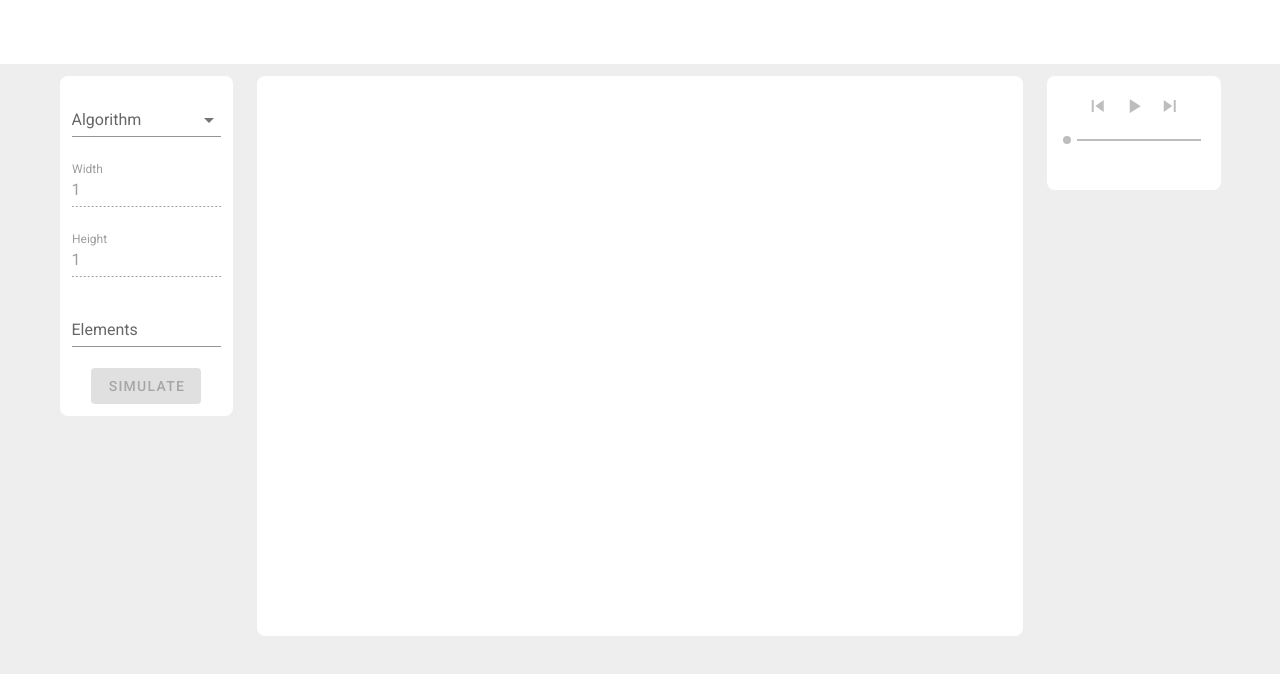
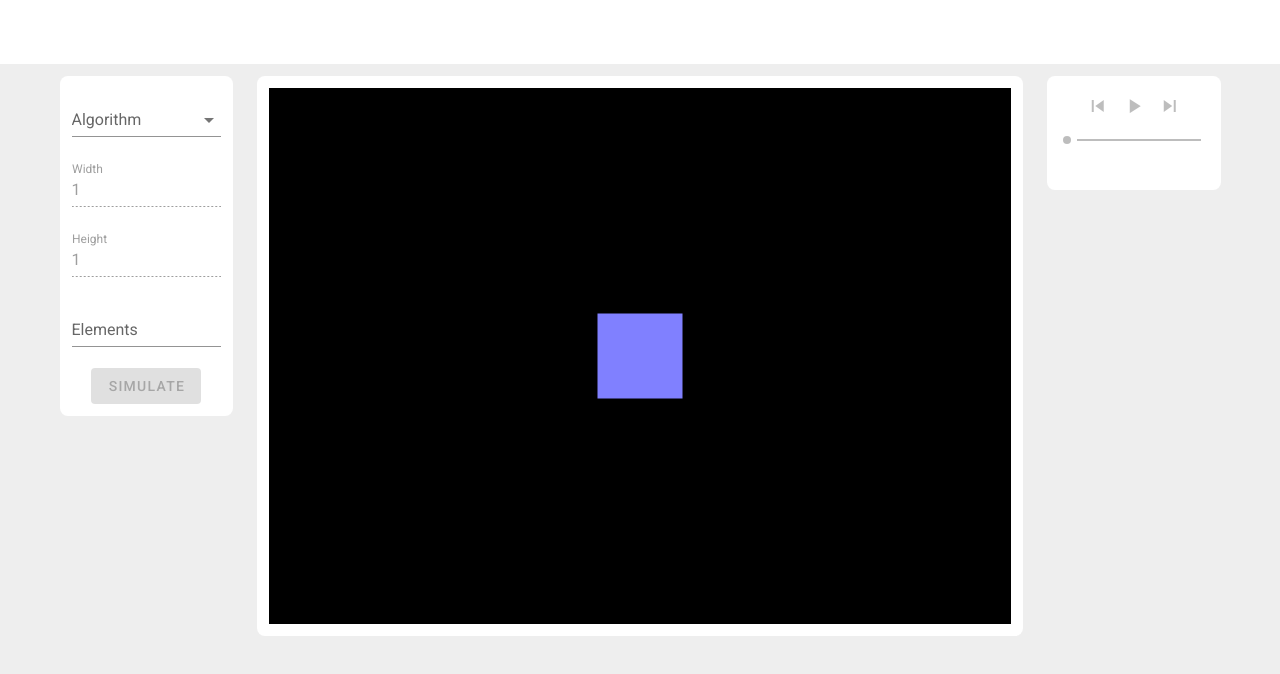
Before and after one commit to nhanilicious/thesis, a Vue app: page / in a window 1280 px wide. Shown: the top 674 px of the page. Built offline with nearby package versions, Linux system fonts and the light colour scheme.

Commit message:
reactive display

```diff
--- a/src/App.vue
+++ b/src/App.vue
@@ -16,8 +16,8 @@
           </v-col>
 
           <v-col cols="12" sm="8">
-            <v-sheet min-height="70vh" rounded="lg">
-              <Simulator/>
+            <v-sheet min-height="70vh" rounded="lg" class="d-flex">
+              <Simulator ref="simulator"/>
             </v-sheet>
           </v-col>
 
@@ -51,6 +51,7 @@ export default {
 
   methods: {
     loop: function () {
+      this.$refs.simulator.update();
       this.$refs.player.update();
       requestAnimationFrame(this.loop);
     }
--- a/src/components/Simulator.vue
+++ b/src/components/Simulator.vue
@@ -1,32 +1,43 @@
 <template>
-  <v-container>
-    <div v-if="currStep">
+  <v-container id="canvasContainer" class="d-flex" v-resize="resizeGraphics">
+    <!-- <div v-if="currStep">
       <div class="row" v-for="(dx, i) in currStep.grid.values" :key="i">
         <div class="cell" v-for="(val, j) in dx" :key="j">{{ val }}</div>
       </div>
-    </div>
+    </div> -->
   </v-container>
 </template>
 
 <script>
+import * as Three from 'three';
 import {mapActions, mapGetters, mapMutations, mapState} from "vuex";
 
 export default {
 
   name: "Simulator",
 
+  data() {
+    return {
+      camera: null,
+      scene: null,
+      renderer: null,
+      mesh: null
+    }
+  },
+
   computed: {
     ...mapState({
-      t: state => state.player.t
+      paused: state => state.player.paused,
+      delta: state => state.player.t % 2
     }),
     config() {
       return this['config/config']();
     },
-    prevStep() {
-      return this['memento/step']()(Math.floor(this.t) - 1);
-    },
     currStep() {
       return this['memento/step']()(Math.floor(this.t));
+    },
+    nextStep() {
+      return this['memento/step']()(Math.floor(this.t) + 1);
     },
     size() {
       return this['memento/size']();
@@ -39,6 +50,7 @@ export default {
         this['player/reset']();
         this['memento/init']();
         this['memento/calc']();
+        // init Mesh
         this['player/enable']();
       }
     },
@@ -61,7 +73,48 @@ export default {
       'memento/calc',
       'player/enable',
       'player/reset'
-    ])
+    ]),
+    resizeGraphics() {
+      if (this.camera && this.renderer) {
+        let container = document.getElementById('canvasContainer');
+        let [width, height] = [container.clientWidth - 24, container.clientHeight - 24];
+        this.camera.aspect = width / height;
+        this.camera.updateProjectionMatrix();
+        this.renderer.setSize(width, height);
+        this.renderer.render(this.scene, this.camera);
+      }
+    },
+    update() {
+      if (this.renderer && !this.paused) {
+        this.mesh.rotation.x = this.delta;
+        this.mesh.rotation.y = this.delta;
+        this.renderer.render(this.scene, this.camera);
+      }
+    }
+  },
+
+  mounted: function () {
+
+    let container = document.getElementById('canvasContainer');
+    let [width, height] = [container.clientWidth - 24, container.clientHeight - 24];
+
+    this.camera = new Three.PerspectiveCamera(70, width / height, 0.01, 10);
+    this.camera.position.z = 1;
+
+    this.scene = new Three.Scene();
+
+    let geometry = new Three.BoxGeometry(0.2, 0.2, 0.2);
+    let material = new Three.MeshNormalMaterial();
+
+    this.mesh = new Three.Mesh(geometry, material);
+    this.scene.add(this.mesh);
+
+    this.renderer = new Three.WebGLRenderer({antialias: true});
+    this.renderer.setSize(width, height);
+    container.appendChild(this.renderer.domElement);
+
+    this.renderer.render(this.scene, this.camera);
+
   }
 
 }
```
